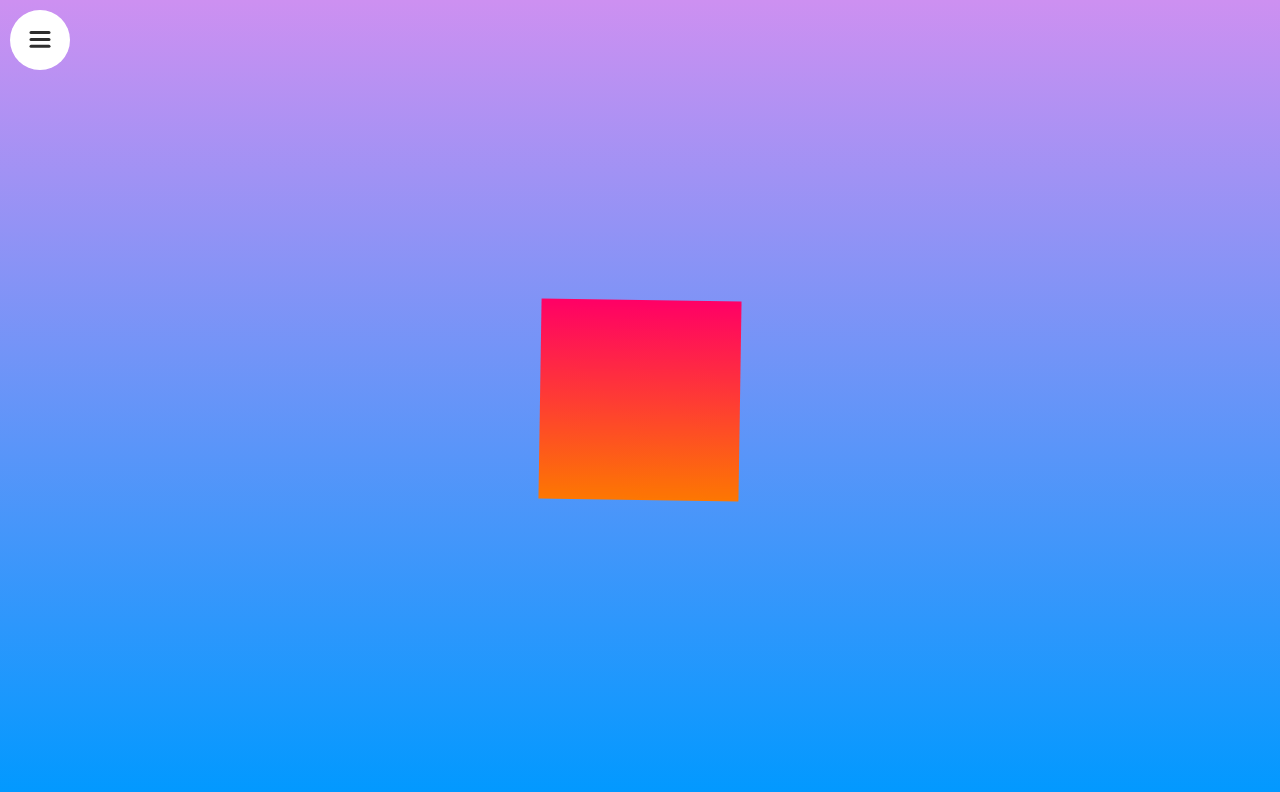
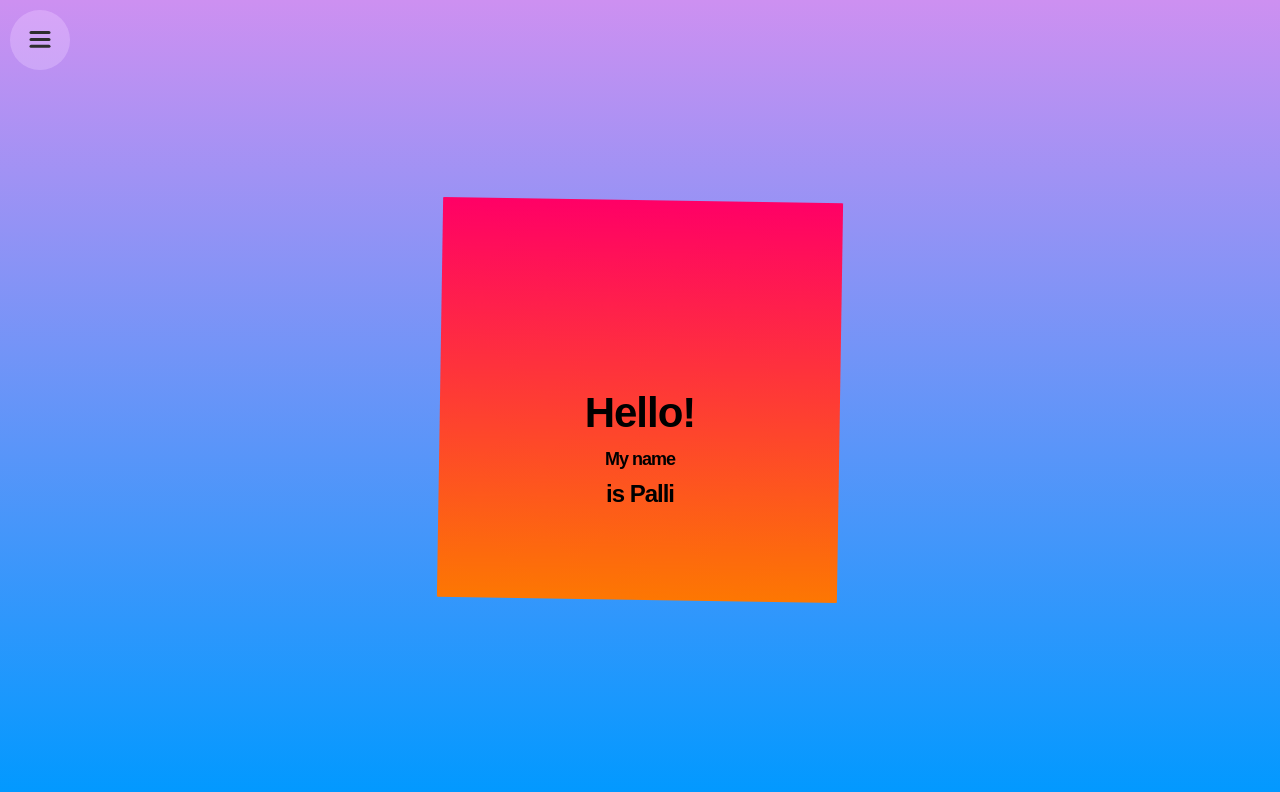
Before and after one commit to Pallur/portfolio-new, a React (Create React App) app: page / in a window 1280 px wide. Shown: the top 792 px of the page. Built offline with nearby package versions, Linux system fonts and the light colour scheme; a web font is replaced by a local one.

Commit message:
slowly n surely

```diff
--- a/public/index.html
+++ b/public/index.html
@@ -23,6 +23,8 @@
     </div>
     <div id="sidebar">
     </div>
+    <div id="info">
+    </div>
 
 
   </body>
--- a/src/App.tsx
+++ b/src/App.tsx
@@ -3,10 +3,11 @@ import { motion } from "framer-motion";
 
 export default function App() {
     return (
+      <div>
         <motion.div
           className="box"
           animate={{
-          scale: [1, 2, 2, 1, 1],
+            scale: [2, 3, 3, 2, 2],
             rotate: [0, 0, 180, 180, 0],
             borderRadius: ["0%", "0%", "50%", "50%", "0%"]
           }}
@@ -18,5 +19,6 @@ export default function App() {
             repeatDelay: 1
           }}
         />
+      </div>
     );
   }
--- /dev/null
+++ b/src/Info.tsx
@@ -0,0 +1,12 @@
+import "./styles.css";
+import { motion } from "framer-motion";
+
+export const InfoElement = () => {
+    return (
+      <div className="info">
+        <h1>Hello!</h1>
+        <h3>My name</h3>
+        <h2>is Palli</h2>
+      </div>
+    );
+  }
--- a/src/index.tsx
+++ b/src/index.tsx
@@ -1,6 +1,7 @@
 import { StrictMode, useState } from "react";
 import * as ReactDOMClient from "react-dom/client";
 import { SidebarElement } from "./Sidebar";
+import { InfoElement } from "./Info"
 import "./styles.css";
 
 import App from "./App";
@@ -16,8 +17,13 @@ function AppWithUI() {
 }
 
 const rootElement = document.getElementById("root")!;
+const root = ReactDOMClient.createRoot(rootElement);
 const sideElement = document.getElementById("sidebar")!;
-const root = ReactDOMClient.createRoot(rootElement);
 const sidebar = ReactDOMClient.createRoot(sideElement)
+const textElement = document.getElementById("info")!;
+const textEl = ReactDOMClient.createRoot(textElement)
+
+
 root.render(<AppWithUI />);
 sidebar.render(<SidebarElement />);
+textEl.render(<InfoElement />);
--- a/src/styles.css
+++ b/src/styles.css
@@ -41,7 +41,7 @@ body{
     left: 0;
     bottom: 0;
     width: 300px;
-    background: #fff;
+    background: linear-gradient(180deg, rgb(217, 165, 247) 0%, rgb(63, 175, 250) 100%);
   }
 
   button {
@@ -134,3 +134,41 @@ body{
     right: 0;
     display: flex;
   }
+
+  h1{
+    font-family: sofia-pro, sans-serif;
+    font-weight: 600;
+    font-style: normal;
+    font-size: 42px;
+    font-weight: 700;
+    letter-spacing: -1px;
+    line-height: 1.2;
+    text-align: center;
+    margin: 100px 0 10px;
+  }
+
+  #info{
+    position: relative;
+  }
+
+  h3{
+    font-family: sofia-pro, sans-serif;
+    font-weight: 300;
+    font-style: normal;
+    font-size: 18px;
+    font-weight: 700;
+    letter-spacing: -1px;
+    text-align: center;
+    margin: 10px 0 4px;
+  }
+
+  h2{
+    font-family: sofia-pro, sans-serif;
+    font-weight: 300;
+    font-style: normal;
+    font-size: 24px;
+    font-weight: 700;
+    letter-spacing: -1px;
+    text-align: center;
+    margin: 10px 0 4px;
+  }
```
Lines whose indentation alone changed are shown as unchanged.
